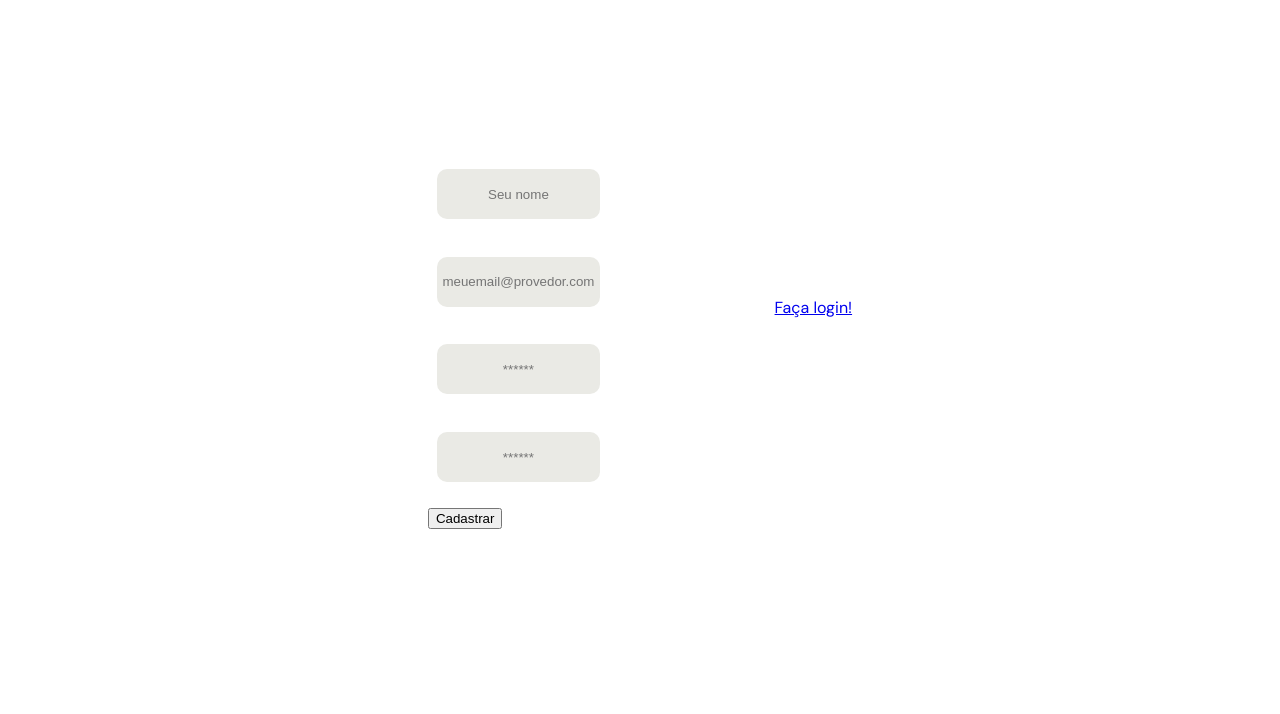
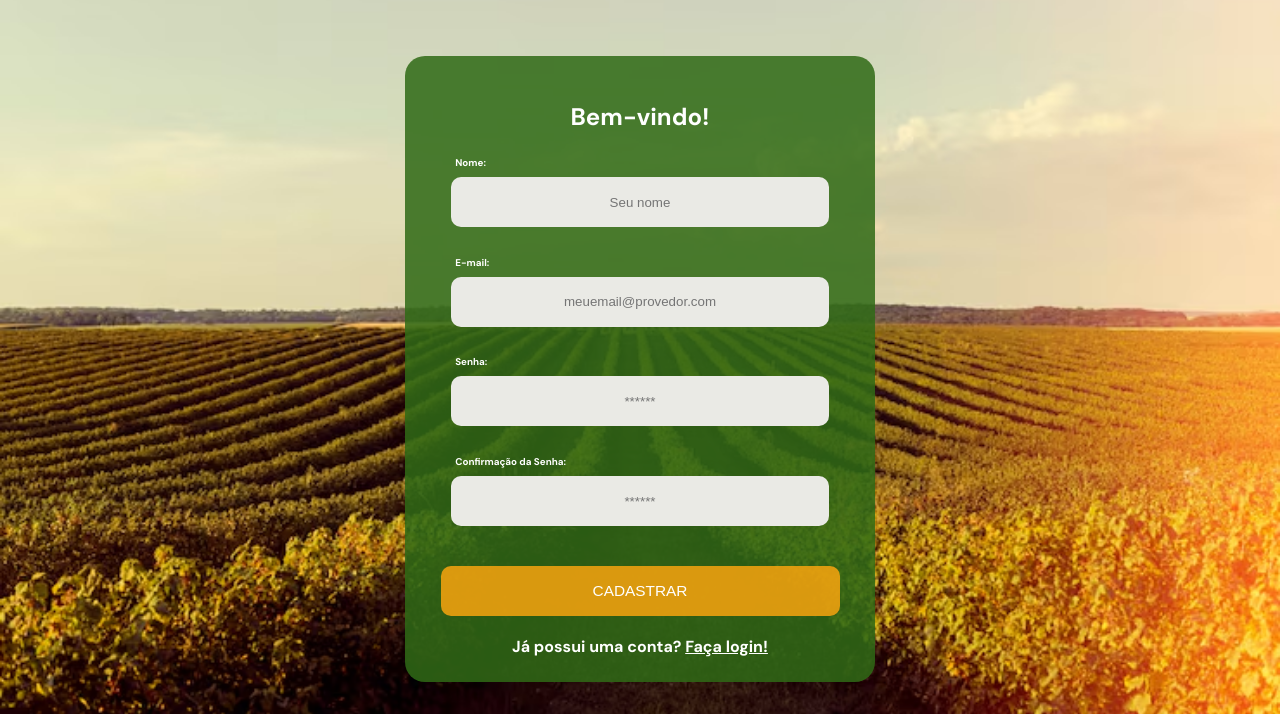
Before and after one commit to YuriVieira13/ProjetoSolaris, a plain HTML site: page Protótipos/Protótipo_Solaris_CSS/public/Cadastro.html in a window 1280 px wide. Shown: the part 86-800 px from the top of the page. Drawn offline with Linux system fonts and the light colour scheme.

Commit message:
Adicionando o CSS da tela de cadastro

```diff
--- a/Protótipos/Protótipo_Solaris_CSS/public/Cadastro.html
+++ b/Protótipos/Protótipo_Solaris_CSS/public/Cadastro.html
@@ -15,12 +15,12 @@
 <body>
 
     <!-- Início Header -->
-
+    <div class="cadastro-fundo">
         <div class="header">
             <div class="titulo">Solaris</div>
             <ul class="navbar">
                 <li class="sumario">
-                <a href="#">Home</a>
+                    <a href="Home.html">Home</a>
                 </li>
                 <li>
                     <a href="Grafico.html">Gráfico</a>
@@ -32,8 +32,9 @@
                     <a href="Contato.html">Contato</a>
                 </li>
                 </li>
-            <li>
+                <li class="agora">
                     <a href="Login.html">Login</a>
+                </li>
                 </li>
             </ul>
         </div>
@@ -43,38 +44,47 @@
         <!-- Início Cadastro -->
 
         <div class="login">
-        <div class="card card-cadastro">
+            <div class="card-card-cadastro">
                 <h2>Bem-vindo!</h2>
                 <div class="formulario">
                 </div>
                 <div class="campo">
+                    <div class="linha-esquerda">
                         <span>Nome:</span>
-                <input id="nome_input" type="text" placeholder="Seu nome"/>
+                    </div>
+                    <input id="nome_input" type="text" placeholder="Seu nome" />
                     <p id="div_verificarNome"></p>
                 </div>
                 <div class="campo">
+                    <div class="linha-esquerda">
                         <span>E-mail:</span>
-                <input id="email_input" type="text" placeholder="meuemail@provedor.com" oninput="validarEmail()"/>
+                    </div>
+                    <input id="email_input" type="text" placeholder="meuemail@provedor.com" oninput="validarEmail()" />
                     <p id="div_verificarEmail"></p>
                 </div>
                 <div class="campo">
+                    <div class="linha-esquerda">
                         <span>Senha:</span>
+                    </div>
                     <input id="senha_input" type="password" placeholder="******" />
                     <p id="div_verificarSenha"></p>
                 </div>
                 <div class="campo">
+                    <div class="linha-esquerda">
                         <span>Confirmação da Senha:</span>
+                    </div>
                     <input id="confirmacao_senha_input" type="password" placeholder="******" />
                     <p id="div_verificarConfirmacao"></p>
                 </div>
-            <button class="botao" onclick="cadastrar()">Cadastrar</button>
+                <button class="botao-Cadastrar" onclick="cadastrar()">CADASTRAR</button>
+                <div class="mensagem"> Já possui uma conta? <a href="Login.html" class="link-login">Faça login!</a>
                 </div>
-        <div class="mensagem"> Já possui uma conta? <a href="Login.html" class="link-login">Faça login!</a>
 
             </div>
 
         </div>
-
+    </div>
     <!-- Fim Cadastro -->
 </body>
+
 </html>
--- a/Protótipos/Protótipo_Solaris_CSS/public/styles/style.css
+++ b/Protótipos/Protótipo_Solaris_CSS/public/styles/style.css
@@ -5,15 +5,15 @@ body {
     padding: 0;
     box-sizing: border-box;
     font-family: 'DM Sans', sans-serif;
-    color:white
-
+    color: white
 }
 
-.login-fundo {
+.login-fundo,
+.cadastro-fundo {
 
     width: 100%;
     height: 100vh;
-    background-image:url(../asstes/imgs/background_log_cad.png.png);
+    background-image: url(../asstes/imgs/background_log_cad.png.png);
     background-size: cover;
     background-position: center;
     background-repeat: no-repeat;
@@ -43,7 +43,7 @@ body {
     flex-direction: row;
     justify-content: flex-end;
     align-items: center;
-    gap:30px;
+    gap: 30px;
 
     padding-right: 40px;
 
@@ -51,14 +51,12 @@ body {
 
 .navbar a {
     text-decoration: none;
-    color:white
-
+    color: white
 }
 
 .navbar li {
     list-style: none;
-    color:white
-
+    color: white
 }
 
 .agora {
@@ -80,7 +78,7 @@ body {
 
 }
 
-.card-card-login {
+.card-card-login{
 
 
     width: 420px;
@@ -93,7 +91,7 @@ body {
     display: flex;
     flex-direction: column;
     justify-content: center;
-    align-items:center;
+    align-items: center;
 
 }
 
@@ -122,7 +120,7 @@ body {
 
 
 .campo .linha-esquerda {
-    margin-bottom:8px;
+    margin-bottom: 8px;
     margin-top: 4px;
 
     width: 88%;
@@ -154,7 +152,7 @@ body {
     text-align: center;
 }
 
-.botaoEntrar {
+.botaoEntrar, .botao-Cadastrar{
     margin-top: 15px;
     height: 50px;
     width: 95%;
@@ -168,7 +166,7 @@ body {
 
 
     font-size: 15.4px;
-    color:white;
+    color: white;
     text-align: center;
 
 }
@@ -185,7 +183,7 @@ body {
 
 
     font-size: 15.4px;
-    color:white;
+    color: white;
     text-align: center;
 
 }
@@ -208,3 +206,36 @@ body {
 .ou span {
     font-size: 12px;
 }
+
+/*Cadastro*/
+
+.card-card-cadastro {
+
+
+    width: 420px;
+    min-height: 500px;
+
+    background-color: rgba(48, 107, 23, 0.86);
+    border-radius: 20px;
+    padding: 25px;
+    margin-top: 100px;
+
+    display: flex;
+    flex-direction: column;
+    justify-content: space-around;
+    align-items: center;
+
+
+}
+
+.mensagem {
+
+    color: white;
+    font-weight: bold;
+}
+
+.mensagem a {
+
+    color: white;
+    font-weight: bold;
+}
```
Also changed, not shown: Protótipos/Protótipo_Solaris_CSS/public/Contato.html (+1 -1 lines), Protótipos/Protótipo_Solaris_CSS/public/Grafico.html (+1 -1 lines), Protótipos/Protótipo_Solaris_CSS/public/Login.html (+1 -1 lines). Lines whose indentation alone changed are shown as unchanged.
